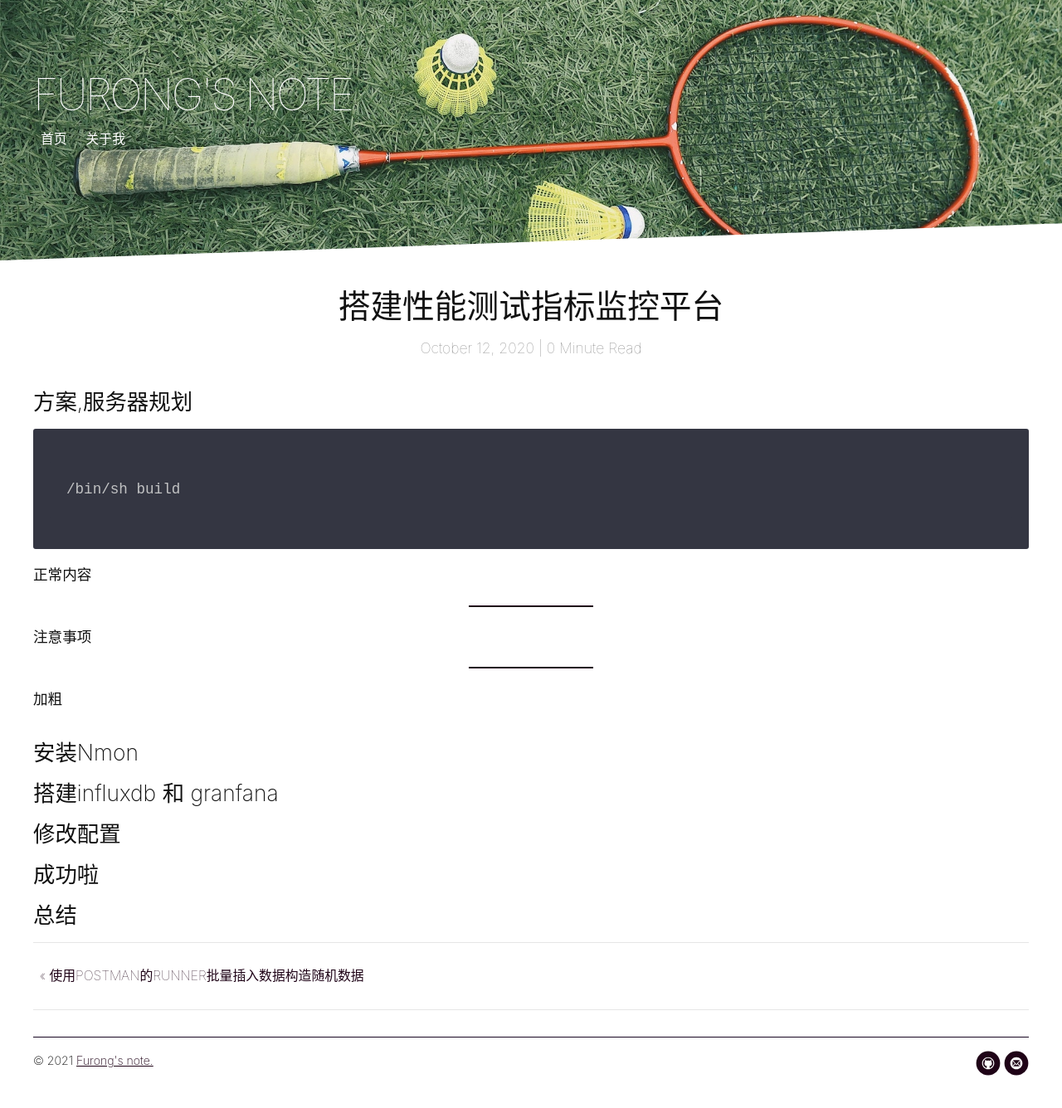
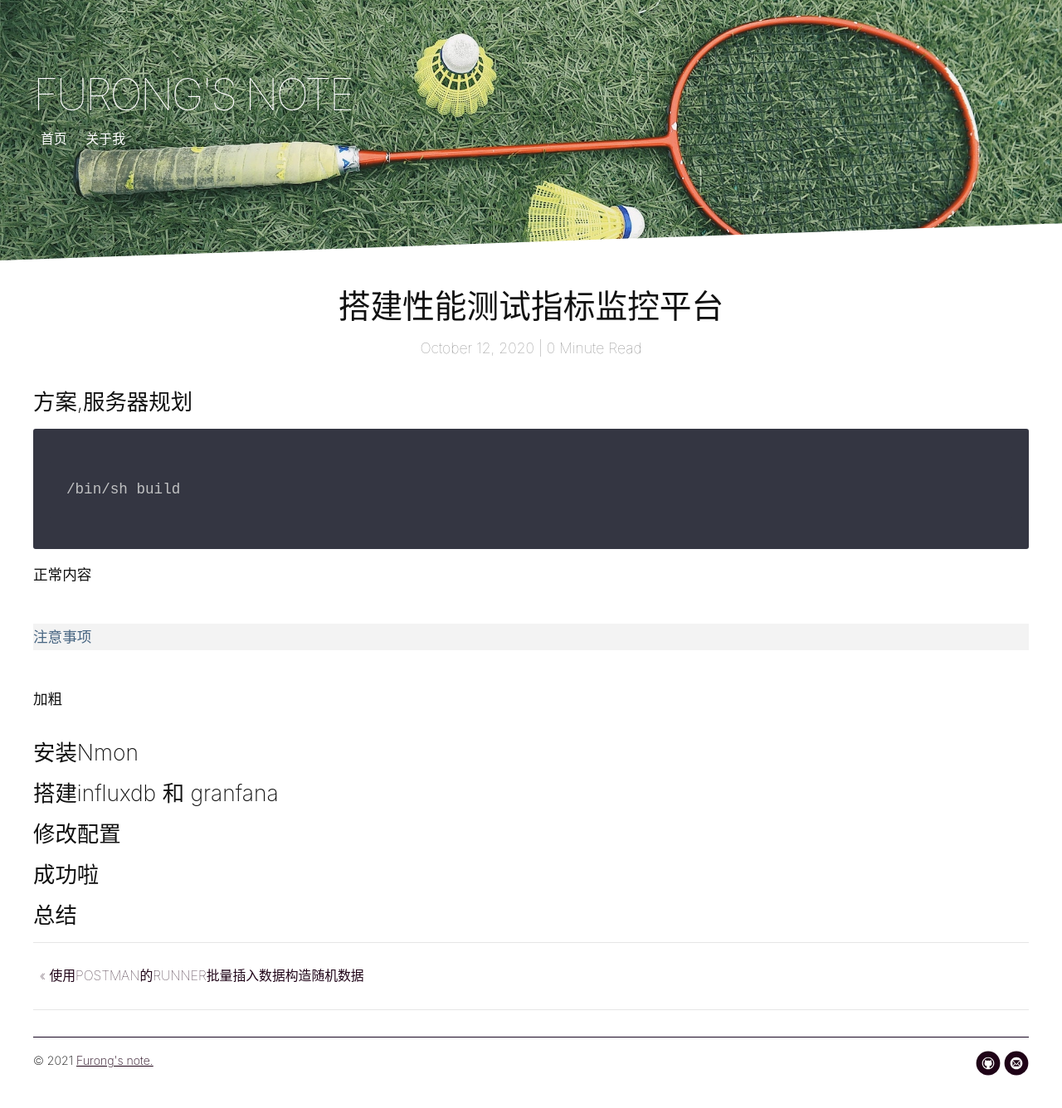
Before and after one commit to liangfurong/liangfurong.github.io, a Jekyll site: the page built from _posts/2020-10-12-setup-performation-platform.md, in a window 1280 px wide. Shown: the whole page at 83% size. Built offline with Jekyll 4.4.1, drawn with Linux system fonts in a browser that asks for light colours; comment, search, counter and statistics services are not loaded.

Commit message:
fix style

```diff
--- a/assets/css/style.css
+++ b/assets/css/style.css
@@ -246,7 +246,9 @@ body .intro {
 blockquote {
 	font-size: 1em;
 	line-height: 1.25;
-	padding: 0
+	padding: 0;
+	color: #476582;
+    background: rgba(27,31,35,.05);
 }
 
 @media (min-width:43.75em) {
@@ -684,7 +686,7 @@ dd {
 .post blockquote:after,.post blockquote:before {
 	content: "";
 	position: absolute;
-	background: #1f0317;
+	/*background: #1f0317;*/
 	display: block;
 	height: 2px;
 	width: 150px;
```
